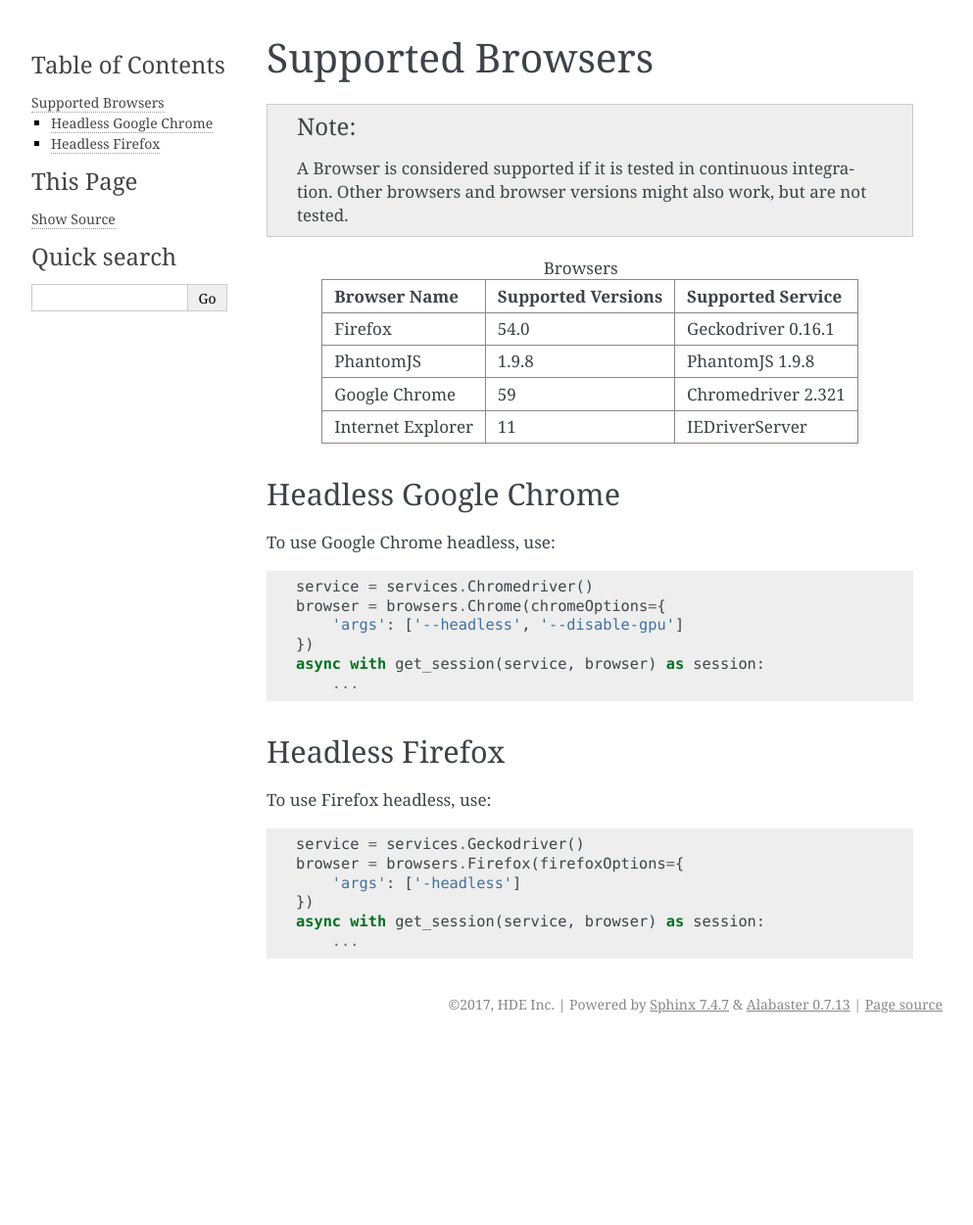
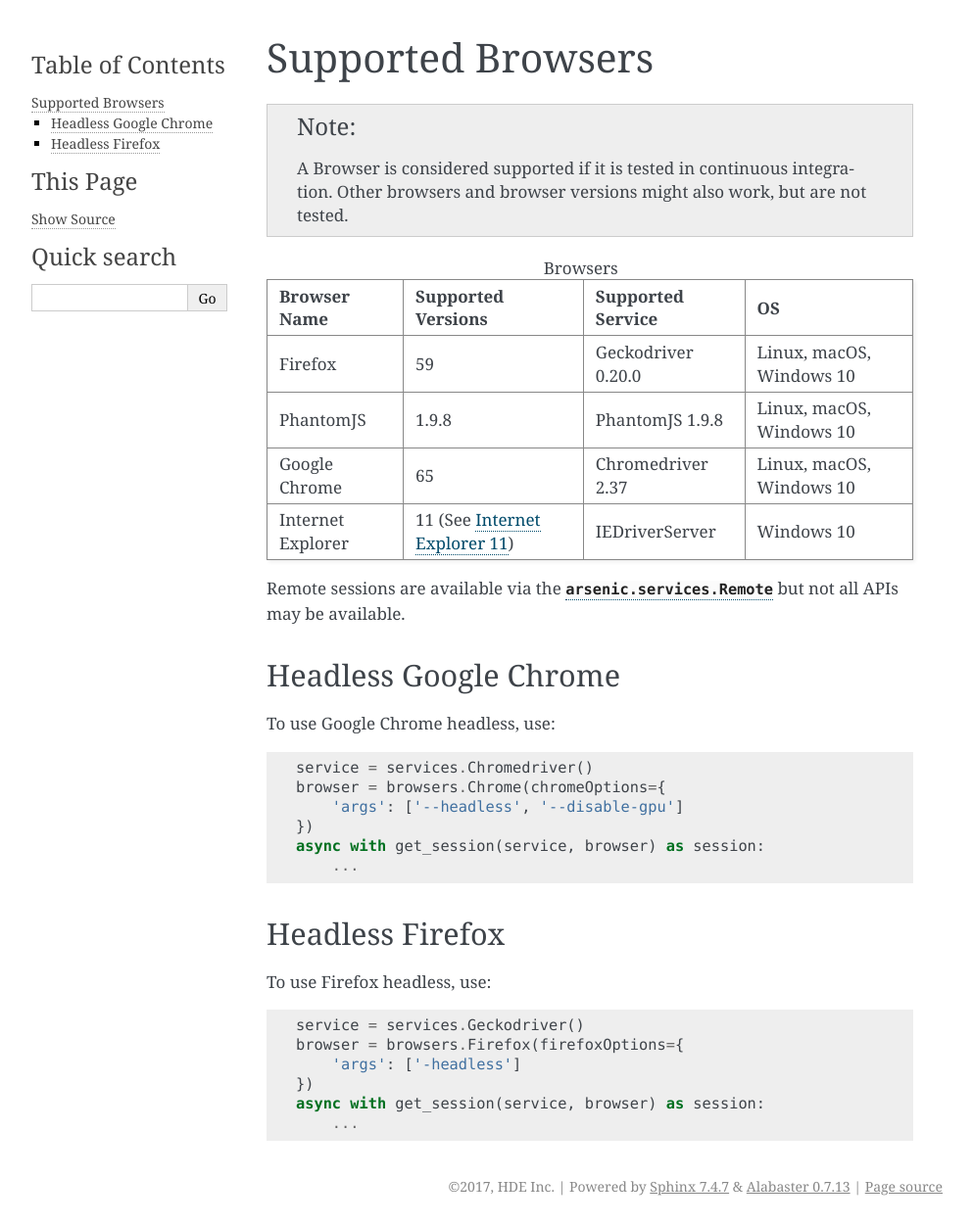
Before and after one commit to HENNGE/arsenic, a Sphinx documentation site: the page built from docs/reference/supported-browsers.rst, in a window 1280 px wide. Shown: the whole page at 98% size, without its empty margins (148-1141 px from the left). Built offline with Sphinx 7.4.7, drawn with Linux system fonts in a browser that asks for light colours; before the commit the page ends 1065 px from its top, so only the background shows below that.

Commit message:
use chrome in remote session, updated docs

```diff
--- a/docs/howto/windows.rst
+++ b/docs/howto/windows.rst
@@ -1,5 +1,7 @@
 Arsenic on Windows
 ##################
+
+.. _ie11:
 
 Internet Explorer 11
 ********************
--- a/docs/reference/supported-browsers.rst
+++ b/docs/reference/supported-browsers.rst
@@ -13,18 +13,25 @@ Supported Browsers
    * - Browser Name
      - Supported Versions
      - Supported Service
+     - OS
    * - Firefox
-     - 54.0
-     - Geckodriver 0.16.1
+     - 59
+     - Geckodriver 0.20.0
+     - Linux, macOS, Windows 10
    * - PhantomJS
      - 1.9.8
      - PhantomJS 1.9.8
+     - Linux, macOS, Windows 10
    * - Google Chrome
-     - 59
-     - Chromedriver 2.321
+     - 65
+     - Chromedriver 2.37
+     - Linux, macOS, Windows 10
    * - Internet Explorer
-     - 11
+     - 11 (See :ref:`ie11`)
      - IEDriverServer
+     - Windows 10
+
+Remote sessions are available via the :py:class:`arsenic.services.Remote` but not all APIs may be available.
 
 
 Headless Google Chrome
```
Also changed, not shown: 3 other files.
